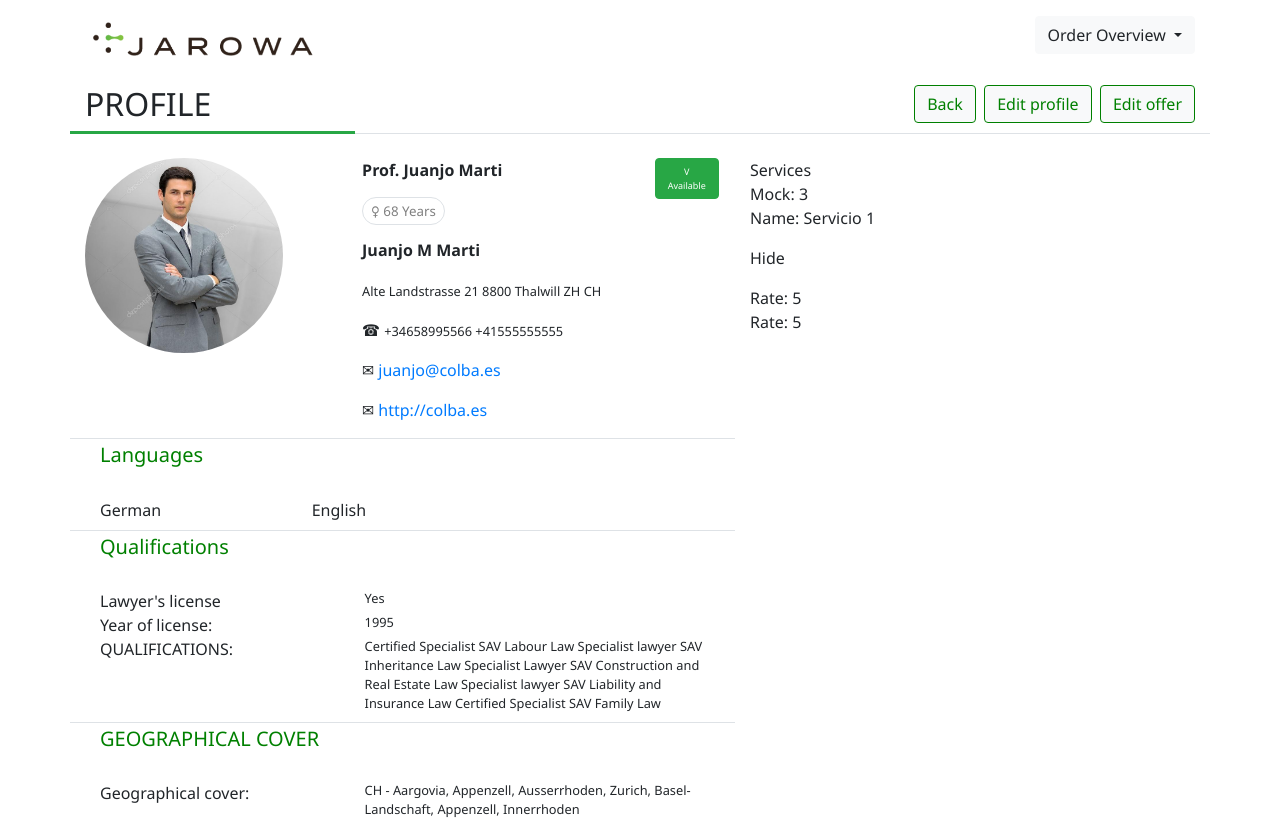
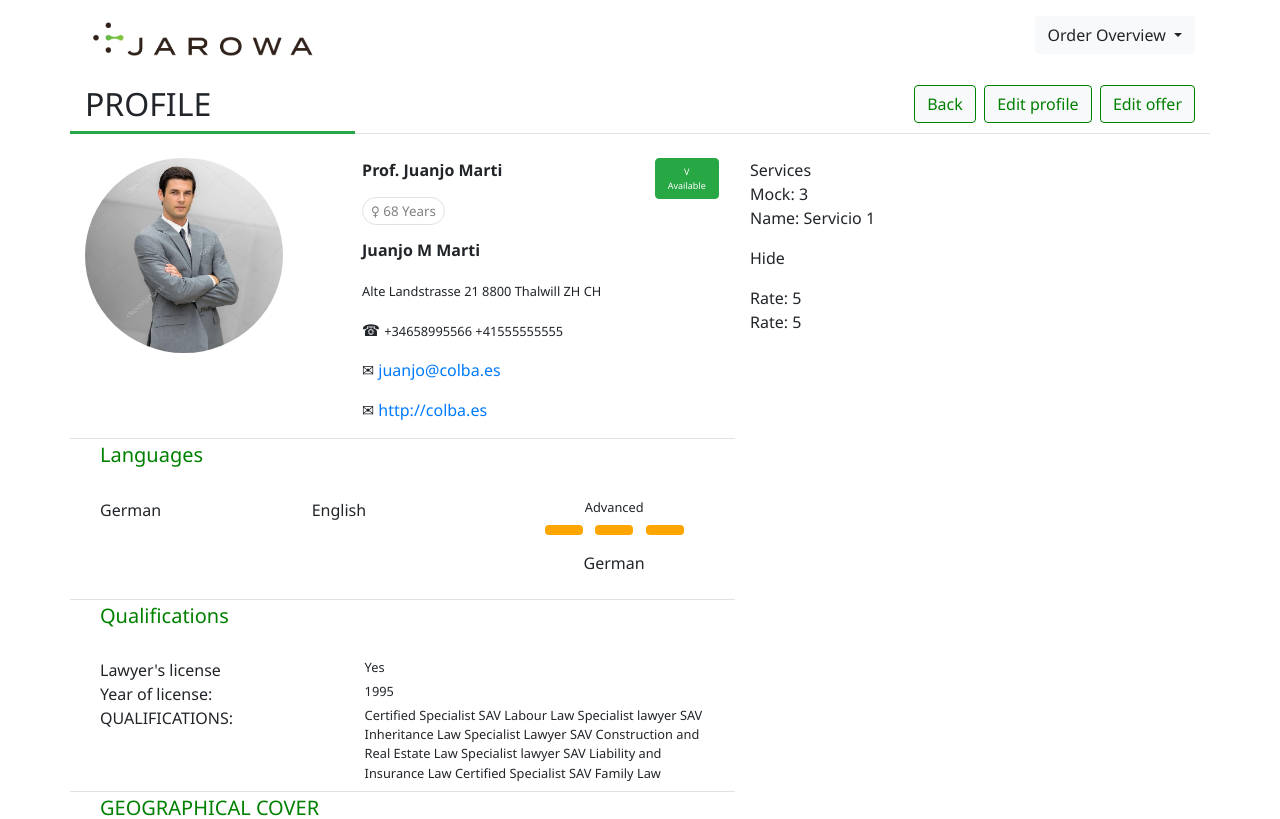
Before and after one commit to jc4rubio/colba, a React (Create React App) app in the folder colba_challenge/: page / in a window 1280 px wide. Shown: the top 819 px of the page. Built offline with nearby package versions, Linux system fonts and the light colour scheme.

Commit message:
Language component

```diff
--- /dev/null
+++ b/colba_challenge/src/components/Language.css
@@ -0,0 +1,5 @@
+.level {
+    height: 10px;;
+    width: 60%;
+    background-color: orange;
+}
--- /dev/null
+++ b/colba_challenge/src/components/Language.js
@@ -0,0 +1,49 @@
+import React, { Component } from 'react';
+
+import './Language.css';
+
+//import { languages } from '../mock_data/profile.json';
+
+class Language extends Component {
+
+    constructor(props) {
+        super(props);
+        this.language = props.language;
+        this.description = props.description;
+        this.level = props.level;
+    }
+
+    renderLevel = () => {
+
+        return (
+            <div>
+                <span className="rounded bg-success">&nbsp;&nbsp;&nbsp;&nbsp;&nbsp;&nbsp;&nbsp;</span>&nbsp;&nbsp;
+            </div>
+        );
+    }
+
+    render () {
+        return (
+            <div className="container text-center">
+                <div className="col-12 small">
+                    {this.description}
+                </div>
+                <div className="col-12 col-align-self-start">
+                    {/*TODO: Esto es una chapuza...*/}
+                    {/*TODO: Iterate depending on level*/}
+                    <div className="row my-2 justify-content-around">
+                        <div className="col-3 box rounded level"></div>
+                        <div className="col-3 box rounded level"></div>
+                        <div className="col-3 box rounded level"></div>
+                    </div>
+                </div>
+                <div className="col-12 my-3">
+                    {this.language}
+                </div>
+            </div>
+        );
+    }
+
+}
+
+export default Language;
--- a/colba_challenge/src/components/Languages.js
+++ b/colba_challenge/src/components/Languages.js
@@ -3,6 +3,7 @@ import React, { Component } from 'react';
 import './Profile.css';
 
 import { languages } from '../mock_data/profile.json';
+import Language from './Language.js';
 
 class Languages extends Component {
 
@@ -11,6 +12,8 @@ class Languages extends Component {
         this.languages = languages;
     }
 
+
+
     render() {
         return (
             <div className="container mt-1 pb-2">
@@ -18,6 +21,7 @@ class Languages extends Component {
                 <div className="row justify-content-start"> {/* TODO: Do it dinamically | Add level bars and description*/}
                     <div className="col-4">{this.languages[0].language}</div>
                     <div className="col-4">{this.languages[1].language}</div>
+                    <div className="col-4"><Language language={this.languages[0].language} level={this.languages[0].level} description={this.languages[0].description}/></div>
                 </div>
             </div>
         );
```
